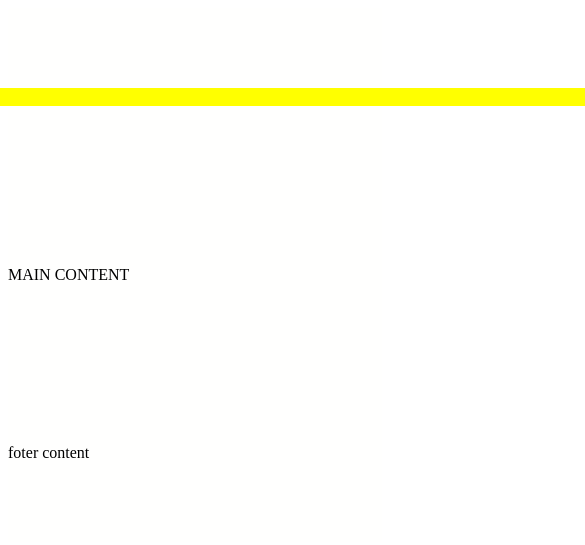
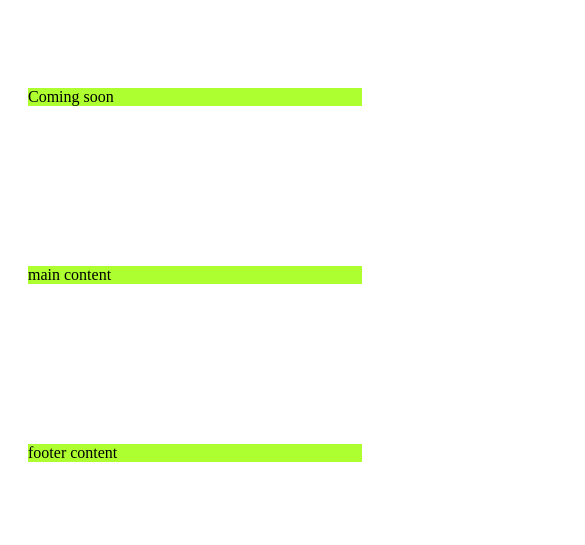
Before and after one commit to MonikaGu/5-coming_soon, a plain HTML site: page index.html in a window 390 px wide. Shown: the top 545 px of the page, 585 px wide, since content can reach past the window. Drawn offline with Linux system fonts and the light colour scheme.

Commit message:
layout/responsive design

```diff
--- a/css/main.css
+++ b/css/main.css
@@ -1,12 +1,29 @@
 .container {
     width: 100%;
-    padding-top: 80px;
-    padding-bottom: 80px;
-    background-color: rgba(255, 250, 240, 0.082);
+    padding: 80px 0;
+    background-color: #ffffff;
 }
 
     .container > .row {
         width: 1000px;
-        margin-left: calc( (100% - 1000px) /2);
+        margin: 0 calc( (100% - 1000px) /2);
         background-color: yellow;
     }
+@media (max-width: 1100px) {
+    .container > .row {
+        width: 700px;
+        margin: 0 calc( (100% - 700px) /2);
+        background-color: pink;
+}
+@media (max-width: 800px) {
+    .container > .row {
+        width: 500px;
+        margin: 0 calc(50% - 250px);
+        background-color: blue;
+}
+@media (max-width: 600px) {
+    .container > .row {
+        width: calc(100% - 40px);
+        margin: 0 20px;
+        background-color: greenyellow;
+}
--- a/index.html
+++ b/index.html
@@ -10,17 +10,17 @@
 <body>
    <div class="container hero">
        <div class="row">
-           hero
+           Coming soon
        </div>
    </div>
    <main class="container">
-       <div>
-           MAIN CONTENT
-        </div>
+       <div class="row">
+           main content
+       </div>
    </main>
    <footer class="container">
-       <div>
-           foter content
+       <div class="row">
+           footer content
        </div>
    </footer>
 </body>
```
Also changed, not shown: img/fonas.png (added), img/logo.png (added), img/logo_footer.png (added).
